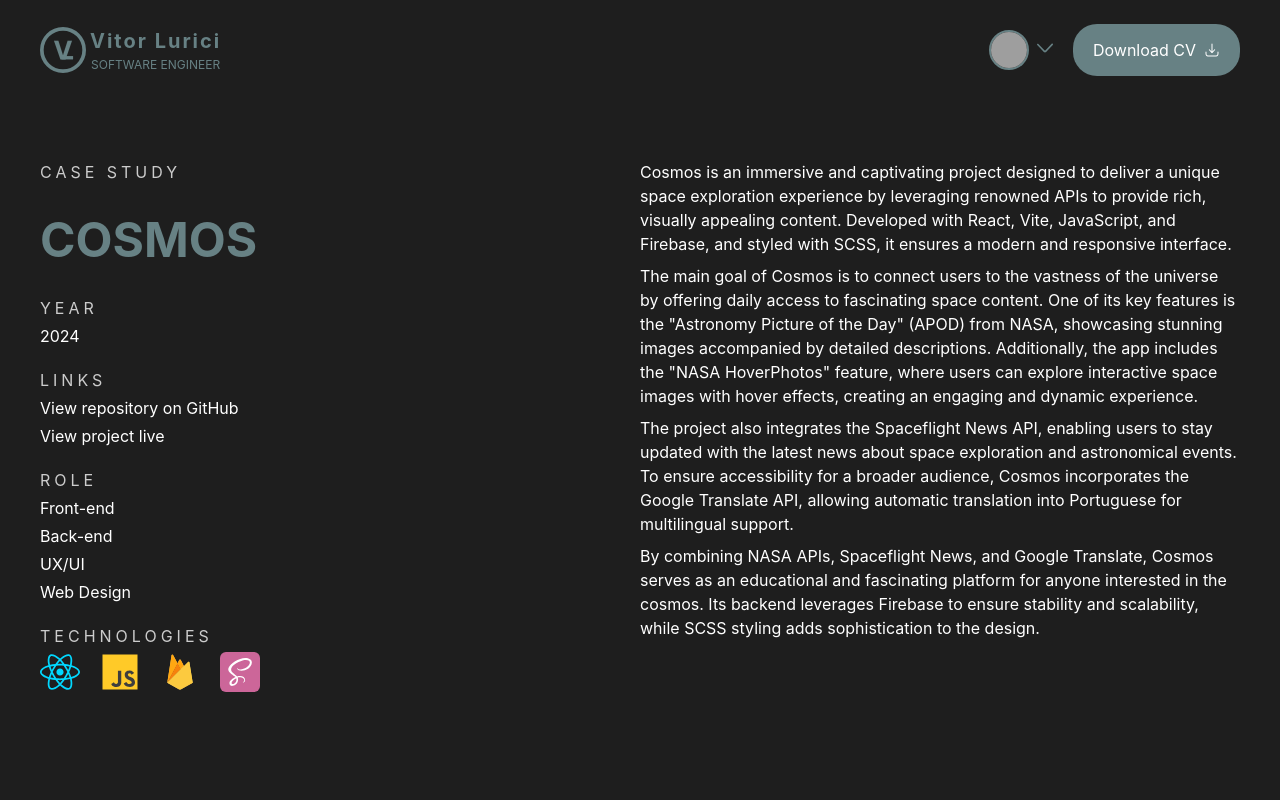
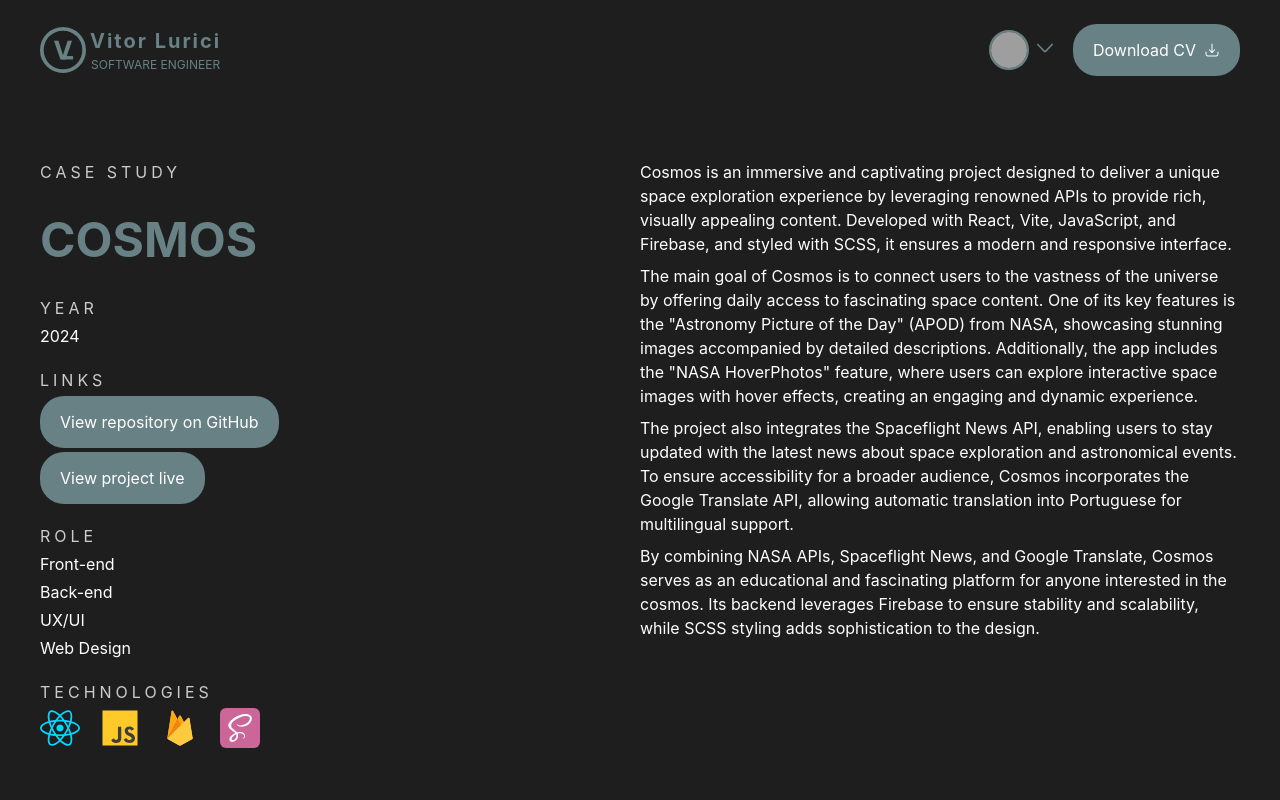
Before and after one commit to vitorlurici/portfolio, a React (Vite) app: page /portfolio/projects/cosmos in a window 1280 px wide. Shown: the top 800 px of the page. Built offline with nearby package versions, Linux system fonts and the light colour scheme; grey boxes are pictures that could not be loaded.

Commit message:
project-update

```diff
--- a/src/pages/Home/Home.tsx
+++ b/src/pages/Home/Home.tsx
@@ -84,7 +84,7 @@
         </div>
       </AnimatedSection>
       <AnimatedSection id="projects" visibleSections={visibleSections}>
-        <div className="projects">
+        <div className="projects" ref={projectsRef}>
           <div className="title">
             <span>{translations[language].projectsSubTitle}</span>
             <h1>{translations[language].projectsTitle}</h1>
@@ -118,7 +118,7 @@
         </div>
       </AnimatedSection>
       <AnimatedSection id="about-me" visibleSections={visibleSections}>
-        <div className="about-me">
+        <div className="about-me" ref={aboutMeRef}>
           <div className="title">
             <span>{translations[language].aboutMeSubTitle}</span>
             <h1>{translations[language].aboutMeTitle}</h1>
--- a/src/pages/Project/Project.tsx
+++ b/src/pages/Project/Project.tsx
@@ -1,5 +1,5 @@
 // ProjectDetails.tsx
-import { useOutletContext, useParams } from "react-router-dom";
+import { Link, useOutletContext, useParams } from "react-router-dom";
 import { projects } from "./projectsData";
 import { useLanguage } from "../../hooks/useLanguage";
 import "./Project.scss";
@@ -46,20 +46,20 @@
             </div>
             <div className="item">
               <p>LINKS</p>
-              <a
-                href={project.githubLink}
+              <Link
+                to={project.githubLink}
                 target="_blank"
                 rel="noopener noreferrer"
               >
-                {project.getViewGithubText(language)}
-              </a>
-              <a
-                href={project.projectLink}
+                <button>{project.getViewGithubText(language)}</button>
+              </Link>
+              <Link
+                to={project.projectLink}
                 target="_blank"
                 rel="noopener noreferrer"
               >
-                {project.getViewProjectText(language)}
-              </a>
+                <button>{project.getViewProjectText(language)}</button>
+              </Link>
             </div>
             <div className="item">
               <p>{project.getProjectRole(language)}</p>
```
